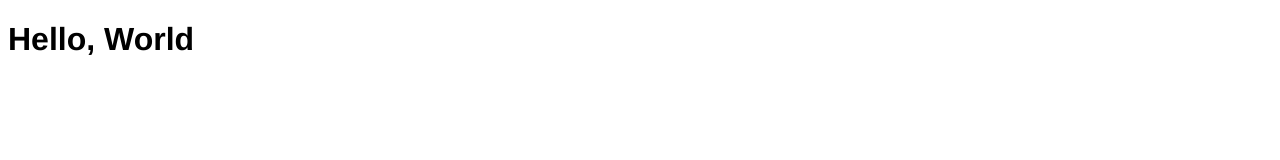
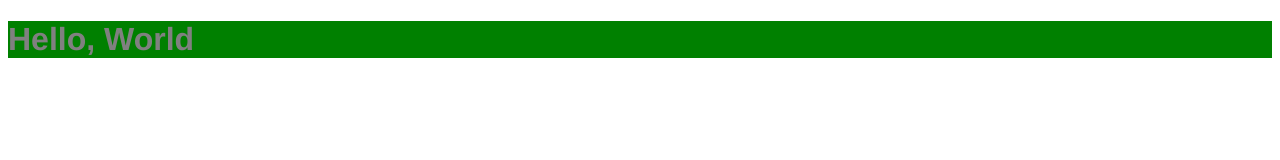
Before and after one commit to shahide1/tc349, a plain HTML site: page week1/hello.html in a window 1280 px wide. Drawn offline with Linux system fonts and the light colour scheme.

Commit message:
Hello world

```diff
--- a/week1/hello.html
+++ b/week1/hello.html
@@ -4,7 +4,7 @@
     <meta http-equiv="content-type" content="text/html; charset=utf-8" />
     <title>Hello, world!</title>
     <style type="text/css" media="screen">
-    h1 { font-family: Helvetica; }
+    h1 { font-family: Helvetica; background-color: Green; color:Gray;}
     </style>
 </head>
 <body>
```
